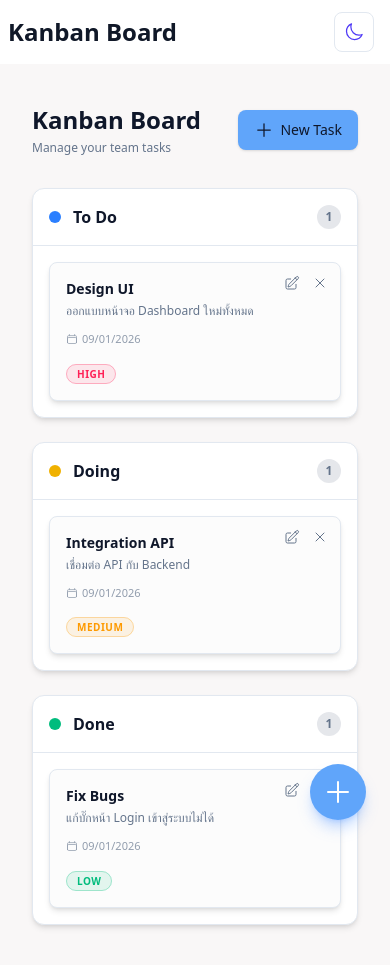
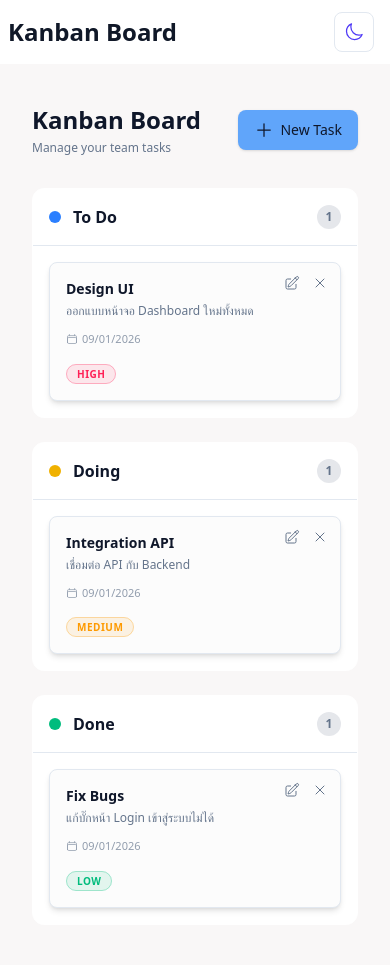
Before and after one commit to phraewchuthamat/task-board-react, a React (Vite) app: page / in a window 390 px wide. Built offline with nearby package versions, Linux system fonts and the light colour scheme.

Commit message:
Fix and Debug Layout baord

```diff
--- a/src/components/board/BoardHeader.jsx
+++ b/src/components/board/BoardHeader.jsx
@@ -5,7 +5,7 @@ import Button from '../ui/Button'
 function BoardHeader({ onNew }) {
     return (
         <>
-            <div className="flex items-center justify-between p-4 ">
+            <div className="flex items-center justify-between p-4">
                 <div>
                     <h1 className="text-2xl font-bold text-app-text">
                         Kanban Board
@@ -20,17 +20,6 @@ function BoardHeader({ onNew }) {
                     New Task
                 </Button>
             </div>
-            <button
-                onClick={onNew}
-                className="md:hidden fixed bottom-6 right-6 z-50
-                    w-14 h-14 rounded-full
-                    bg-app-primary text-white shadow-lg shadow-blue-500/30
-                    flex items-center justify-center
-                    hover:scale-105 active:scale-90 transition-all"
-                aria-label="Create new task"
-            >
-                <PlusIcon className="w-8 h-8" />
-            </button>
         </>
     )
 }
--- a/src/components/column/ColumnContainer.jsx
+++ b/src/components/column/ColumnContainer.jsx
@@ -8,7 +8,7 @@ const ColumnContainer = forwardRef(({ children, className, ...props }, ref) => {
             className={clsx(
                 'flex flex-col shrink-0',
                 'w-full md:w-80',
-                'rounded-xl bg-app-surface border border-app-border shadow-md',
+                'rounded-xl bg-app-surface border border-app-surface',
                 className
             )}
             {...props}
--- a/src/components/ui/Button.jsx
+++ b/src/components/ui/Button.jsx
@@ -14,11 +14,9 @@ const Button = forwardRef(
         },
         ref
     ) => {
-        // Base Styles (Styles ที่ทุกปุ่มต้องมี)
         const baseStyles =
             'inline-flex items-center justify-center rounded-lg font-medium transition-all focus:outline-none focus:ring-2 focus:ring-offset-2 disabled:opacity-50 disabled:cursor-not-allowed select-none'
 
-        // Variants (สีต่างๆ)
         const variants = {
             primary:
                 'bg-app-primary text-app-primary-fg hover:bg-app-primary-hover shadow-sm focus:ring-app-primary',
@@ -30,12 +28,11 @@ const Button = forwardRef(
             danger: 'bg-red-50 text-red-600 hover:bg-red-100 border border-red-200 dark:bg-red-900/20 dark:text-red-400 dark:border-red-900',
         }
 
-        // Sizes (ขนาด)
         const sizes = {
             sm: 'h-8 px-3 text-xs',
             md: 'h-10 px-4 text-sm',
             lg: 'h-12 px-6 text-base',
-            icon: 'h-10 w-10 p-2', // สำหรับปุ่มที่มีแค่ไอคอน
+            icon: 'h-10 w-10 p-2',
         }
 
         return (
@@ -51,7 +48,6 @@ const Button = forwardRef(
                 {...props}
             >
                 {loading ? (
-                    // Simple Loading Spinner
                     <svg
                         className="animate-spin -ml-1 mr-2 h-4 w-4 text-current"
                         xmlns="http://www.w3.org/2000/svg"
--- a/src/components/ui/Input.jsx
+++ b/src/components/ui/Input.jsx
@@ -3,12 +3,11 @@ export default function Input({
     name,
     type = 'text',
     register,
-    validation, // รับกฎการตรวจสอบ (Validation Rules)
-    errors, // รับ object errors เพื่อเช็คว่ามี error ไหม
+    validation,
+    errors,
     placeholder,
     className = '',
 }) {
-    // เช็คว่ามี error ใน field นี้ไหม
     const hasError = errors && errors[name]
 
     return (
--- a/src/components/ui/Select.jsx
+++ b/src/components/ui/Select.jsx
@@ -3,7 +3,7 @@ export default function Select({
     name,
     register,
     validation,
-    options = [], // รับ array ของ options [{ value: '...', label: '...' }]
+    options = [],
     className = '',
 }) {
     return (
@@ -26,7 +26,6 @@ export default function Select({
                     ))}
                 </select>
 
-                {/* Custom Arrow Icon */}
                 <div className="pointer-events-none absolute inset-y-0 right-0 flex items-center px-4 text-gray-500 dark:text-gray-400">
                     <svg className="h-4 w-4 fill-current" viewBox="0 0 20 20">
                         <path
--- a/src/index.css
+++ b/src/index.css
@@ -8,6 +8,7 @@
         --color-bg: #f9f7f7;
         --color-surface: #ffffff;
         --color-card: #fcfcfc;
+        --color-column: #9db2bf;
         --color-border: #e2e8f0;
 
         /* Text Colors */
--- a/tailwind.config.js
+++ b/tailwind.config.js
@@ -12,15 +12,16 @@ export default {
                     bg: 'var(--color-bg)',
                     surface: 'var(--color-surface)',
                     card: 'var(--color-card)',
+                    column: 'var(--color-column)',
                     border: 'var(--color-border)',
 
                     text: 'var(--color-text)',
                     subtle: 'var(--color-subtle-text)',
 
                     // Button & Actions
-                    primary: 'var(--color-accent)',
+                    primary: 'var(--color-success)',
                     'primary-hover': 'var(--color-accent-hover)',
-                    'primary-fg': 'var(--color-accent-text)', // foreground text
+                    'primary-fg': 'var(--color-accent-text)',
 
                     danger: 'var(--color-danger)',
                     'danger-hover': 'var(--color-danger-hover)',
```
